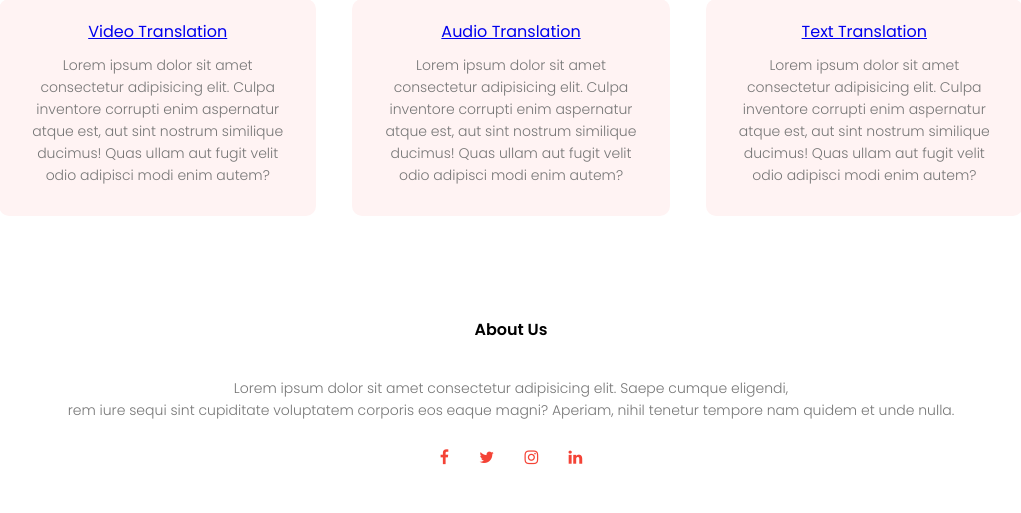
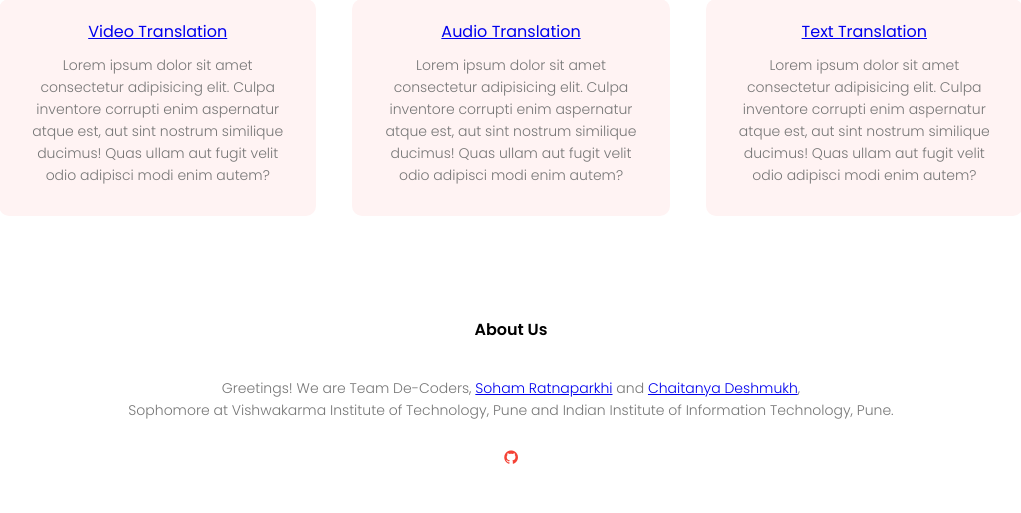
Before and after one commit to SohamRatnaparkhi/transliterate-v2, a Flask app: page / in a window 1280 px wide. Shown: the part 1071-1584 px from the top of the page, without its empty margins (129-1150 px from the left). Run offline with Flask 2, Linux system fonts and the light colour scheme.

Commit message:
mychanges

```diff
--- a/templates/index.html
+++ b/templates/index.html
@@ -97,14 +97,12 @@
 
     <section class="footer">
         <h4>About Us</h4>
-        <p>Lorem ipsum dolor sit amet consectetur adipisicing elit. Saepe cumque eligendi,<br> rem iure sequi sint
-            cupiditate voluptatem corporis eos eaque magni? Aperiam, nihil tenetur tempore nam quidem et unde nulla.</p>
+        <p>Greetings! We are Team De-Coders, <a href="https://linkfree.eddiehub.io/SohamRatnaparkhi">Soham Ratnaparkhi</a> and <a href="https://www.linkedin.com/in/chaitanya-deshmukh-300907223/">Chaitanya Deshmukh</a>,<br>Sophomore at Vishwakarma Institute of Technology, Pune and Indian Institute of Information Technology, Pune.</p>
 
         <div class="icons">
-            <i class="fa fa-facebook"></i>
-            <i class="fa fa-twitter"></i>
-            <i class="fa fa-instagram"></i>
-            <i class="fa fa-linkedin"></i>
+
+            <i class="fa fa-github"></i>
+
         </div>
 
 
```
Also changed, not shown: 1 other file.
